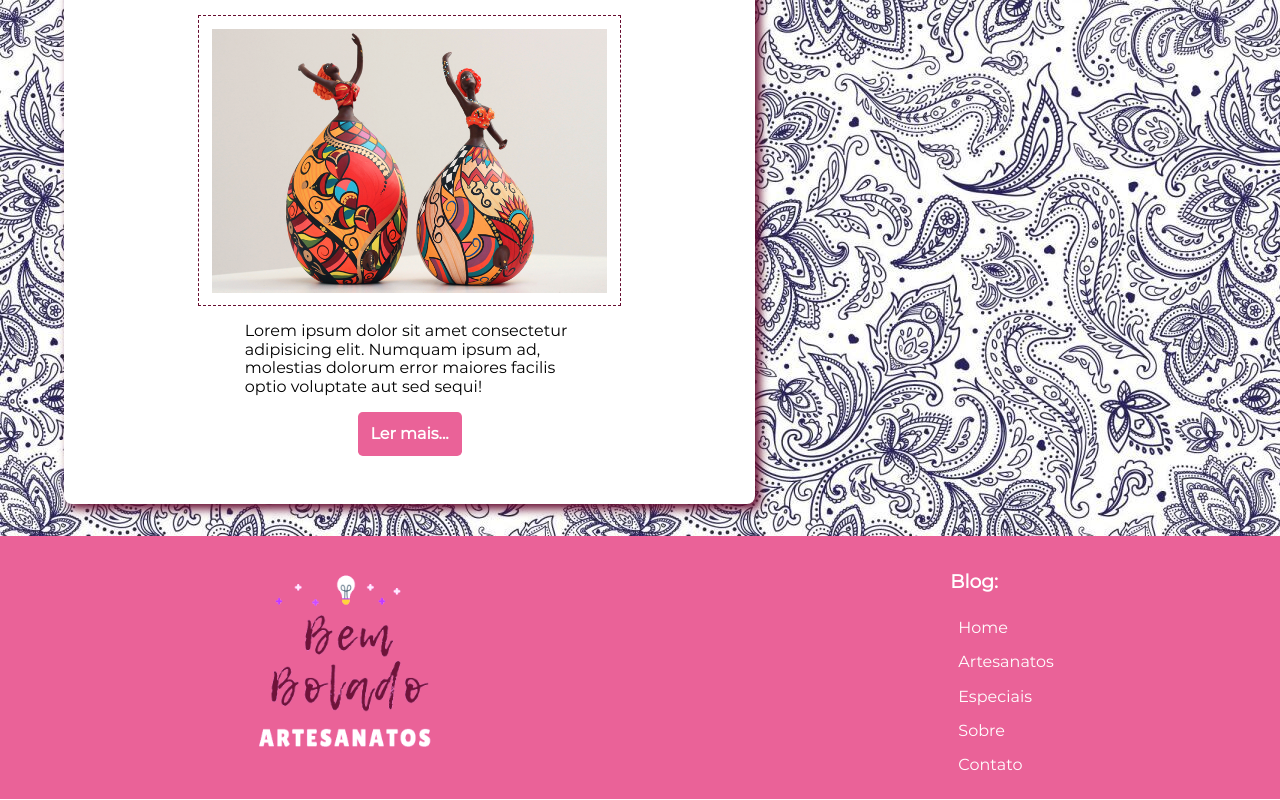
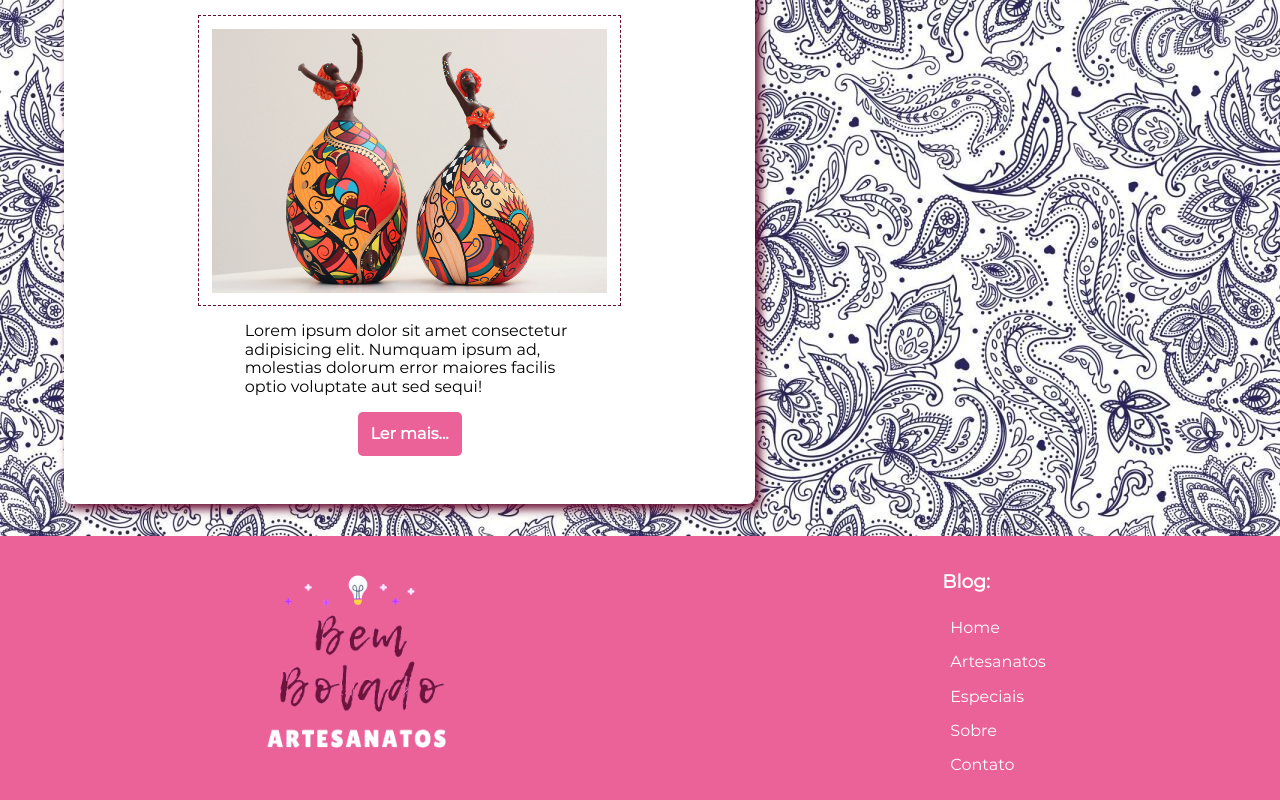
Before and after one commit to luanfonsecap/blog-artesanatos, a plain HTML site: page index.html in a window 1280 px wide. Shown: the part 1960-2760 px from the top of the page. Drawn offline with Linux system fonts and the light colour scheme.

Commit message:
ajustando imagem do rodape

```diff
--- a/css/layout/footer.scss
+++ b/css/layout/footer.scss
@@ -5,6 +5,7 @@ footer {
 
   img {
     width: 15%;
+    min-width: 200px;
     margin: 2em;
   }
 }
@@ -17,6 +18,7 @@ span {
 
 .lista-rodape {
   list-style: none;
+  padding: 0;
 
   h3 {
     color: white;
```
Also changed, not shown: css/estilo.css, 1 other file.
